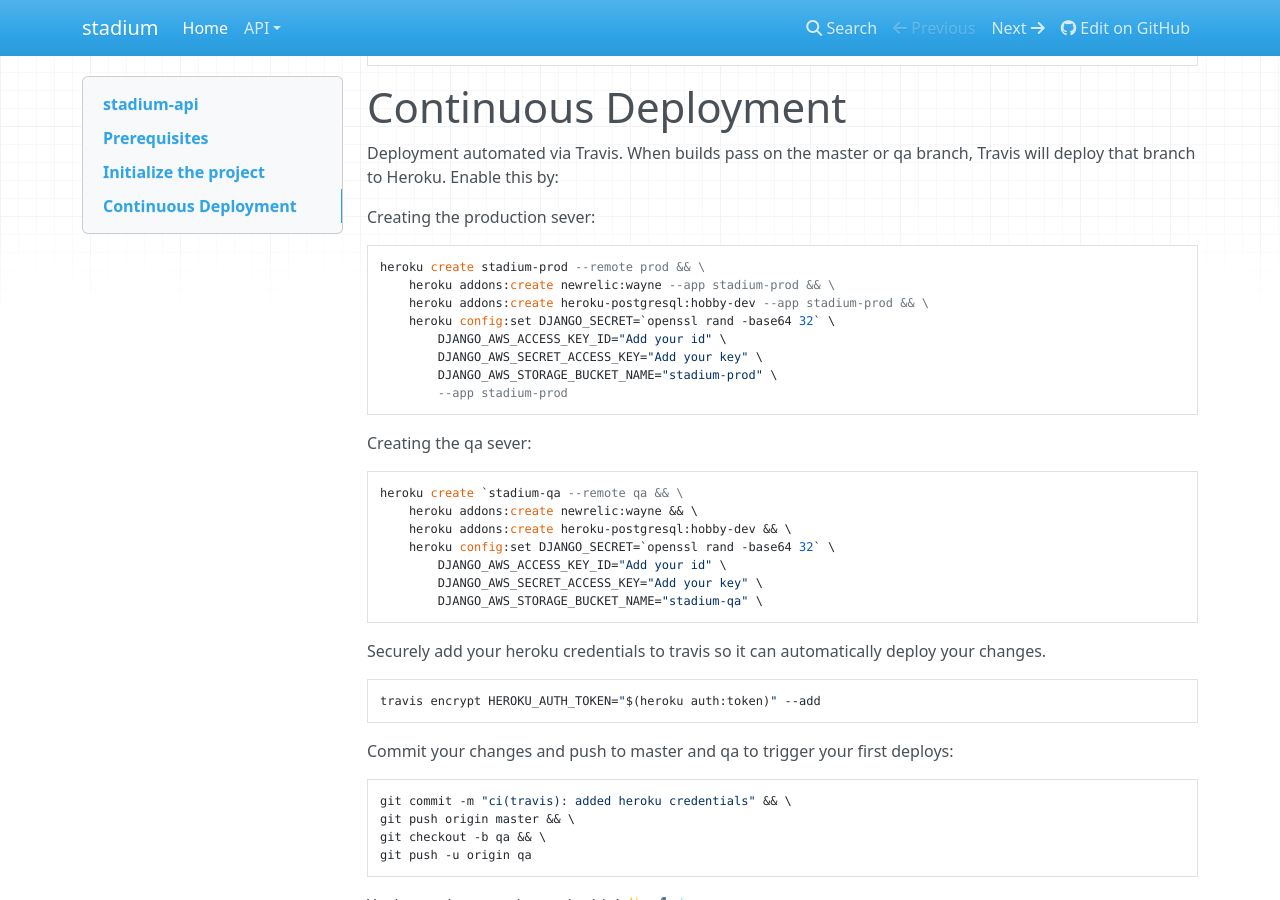
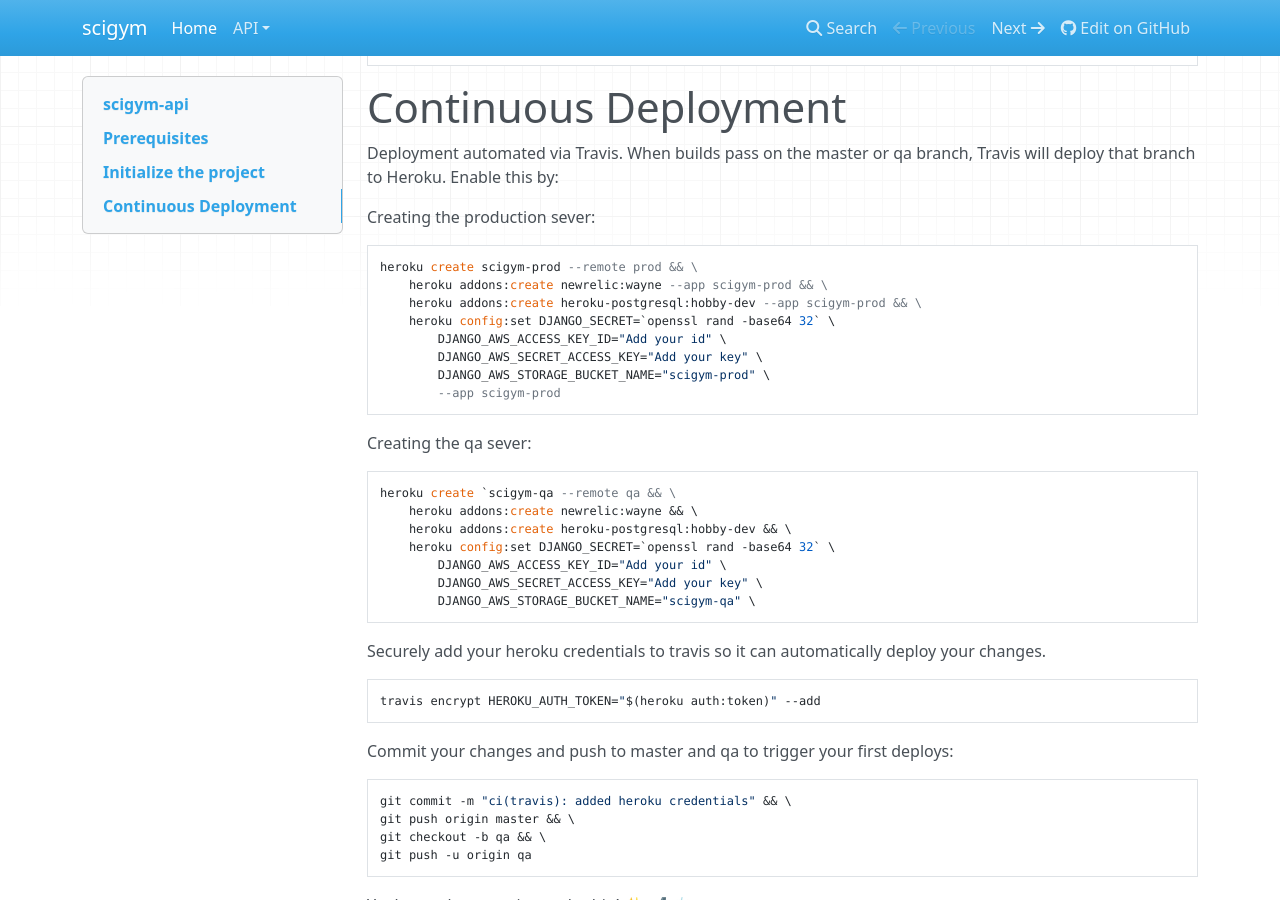
Before and after one commit to erik-sn/stadium-api, an MkDocs documentation site: the page built from docs/index.md, in a window 1280 px wide and 900 px high, scrolled down 617 px. Built offline with MkDocs 1.6.1, drawn with Linux system fonts in a browser that asks for light colours; nearby versions of some CDN libraries; old or Windows-style settings are respelled for this version of MkDocs; some of the changed text lies outside the part shown.

Commit message:
Rename files
addressing issue #8

````diff
--- a/docs/index.md
+++ b/docs/index.md
@@ -1,9 +1,9 @@
-# stadium-api
+# scigym-api
 
-[![Build Status](https://travis-ci.org/erik-sn/stadium-api.svg?branch=master)](https://travis-ci.org/erik-sn/stadium-api)
+[![Build Status](https://travis-ci.org/hendrikpn/scigym-api.svg?branch=master)](https://travis-ci.org/hendrikpn/scigym-api)
 [![Built with](https://img.shields.io/badge/Built_with-Cookiecutter_Django_Rest-F7B633.svg)](https://github.com/agconti/cookiecutter-django-rest)
 
-Upload your open ai gym environments for people to test/tinker/upload. Check out the project's [documentation](http://erik-sn.github.io/stadium-api/).
+Upload your open ai gym environments for people to test/tinker/upload. Check out the project's [documentation](http://hendrikpn.github.io/scigym-api/).
 
 # Prerequisites
 
@@ -33,26 +33,26 @@ Deployment automated via Travis. When builds pass on the master or qa branch, Tr
 Creating the production sever:
 
 ```
-heroku create stadium-prod --remote prod && \
-    heroku addons:create newrelic:wayne --app stadium-prod && \
-    heroku addons:create heroku-postgresql:hobby-dev --app stadium-prod && \
+heroku create scigym-prod --remote prod && \
+    heroku addons:create newrelic:wayne --app scigym-prod && \
+    heroku addons:create heroku-postgresql:hobby-dev --app scigym-prod && \
     heroku config:set DJANGO_SECRET=`openssl rand -base64 32` \
         DJANGO_AWS_ACCESS_KEY_ID="Add your id" \
         DJANGO_AWS_SECRET_ACCESS_KEY="Add your key" \
-        DJANGO_AWS_STORAGE_BUCKET_NAME="stadium-prod" \
-        --app stadium-prod
+        DJANGO_AWS_STORAGE_BUCKET_NAME="scigym-prod" \
+        --app scigym-prod
 ```
 
 Creating the qa sever:
 
 ```
-heroku create `stadium-qa --remote qa && \
+heroku create `scigym-qa --remote qa && \
     heroku addons:create newrelic:wayne && \
     heroku addons:create heroku-postgresql:hobby-dev && \
     heroku config:set DJANGO_SECRET=`openssl rand -base64 32` \
         DJANGO_AWS_ACCESS_KEY_ID="Add your id" \
         DJANGO_AWS_SECRET_ACCESS_KEY="Add your key" \
-        DJANGO_AWS_STORAGE_BUCKET_NAME="stadium-qa" \
+        DJANGO_AWS_STORAGE_BUCKET_NAME="scigym-qa" \
 ```
 
 Securely add your heroku credentials to travis so it can automatically deploy your changes.
--- a/manage.py
+++ b/manage.py
@@ -3,7 +3,7 @@ import os
 import sys
 
 if __name__ == "__main__":
-    os.environ.setdefault("DJANGO_SETTINGS_MODULE", "stadium.config")
+    os.environ.setdefault("DJANGO_SETTINGS_MODULE", "scigym.config")
     os.environ.setdefault("DJANGO_CONFIGURATION", "Local")
 
     try:
--- a/mkdocs.yml
+++ b/mkdocs.yml
@@ -1,6 +1,6 @@
-site_name: stadium
+site_name: scigym
 site_description: Upload your open ai gym environments for people to test/tinker/upload
-repo_url: https://github.com/erik-sn/stadium-api
+repo_url: https://github.com/hendrikpn/scigym-api
 site_dir: site
 copyright: Copyright &copy; 2018, <a href="https://github.com/erik-sn">erik-sn</a>.
 dev_addr: 0.0.0.0:8001
````
Also changed, not shown: .travis.yml (+4 -4 lines), README.md (+15 -15 lines), 15 other files.
